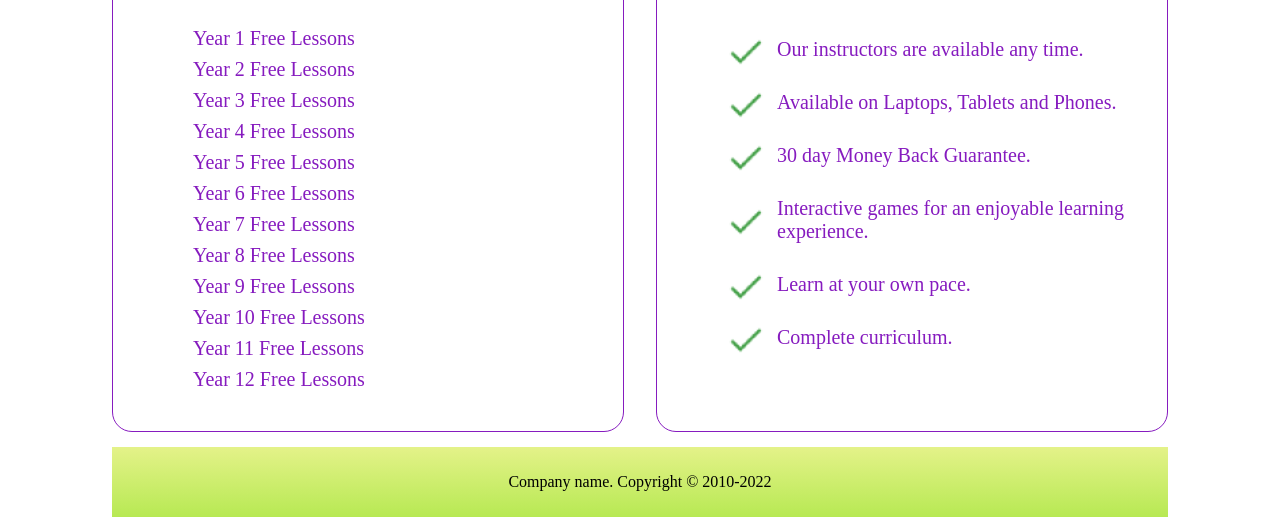
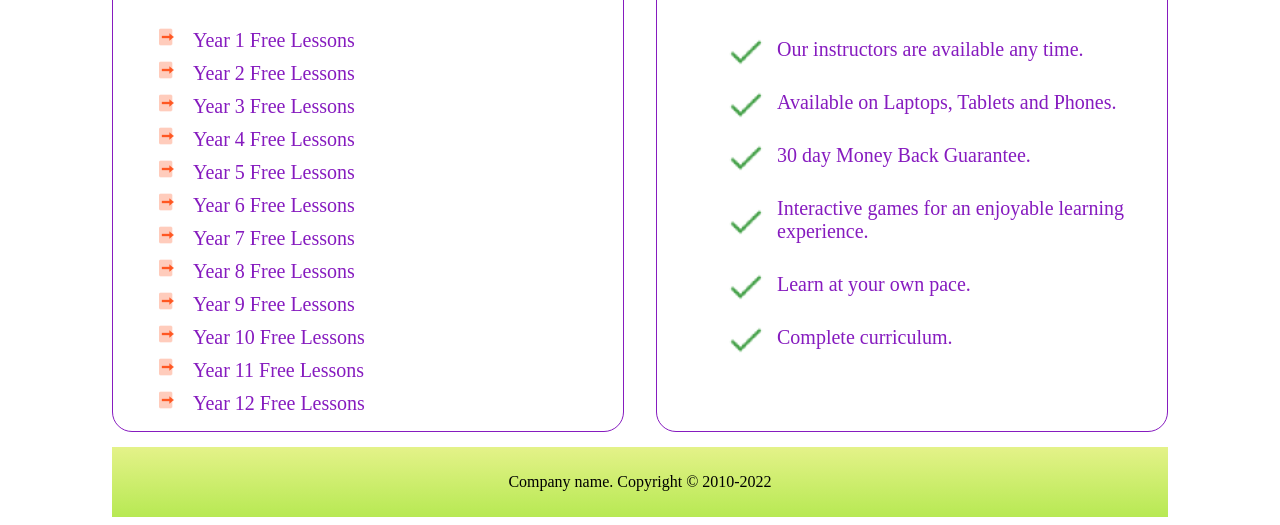
Before and after one commit to TJ-Amici/MathWebSite, a plain HTML site: page index.html in a window 1280 px wide. Shown: the part 643-1168 px from the top of the page. Drawn offline with Linux system fonts and the light colour scheme; files whose address does not match are found by name.

Commit message:
Update style.css

```diff
--- a/style.css
+++ b/style.css
@@ -168,7 +168,7 @@ strong {
 
 #leftSideBar ul li {
     padding: 4px 0 4px 10px;
-    list-style-image: url(images/arrow.png);
+    list-style-image: url(https://github.com/TJ-Amici/MathWebSite/blob/main/arrow.png?raw=true);
     padding-left: 10px;
 }
 
```
